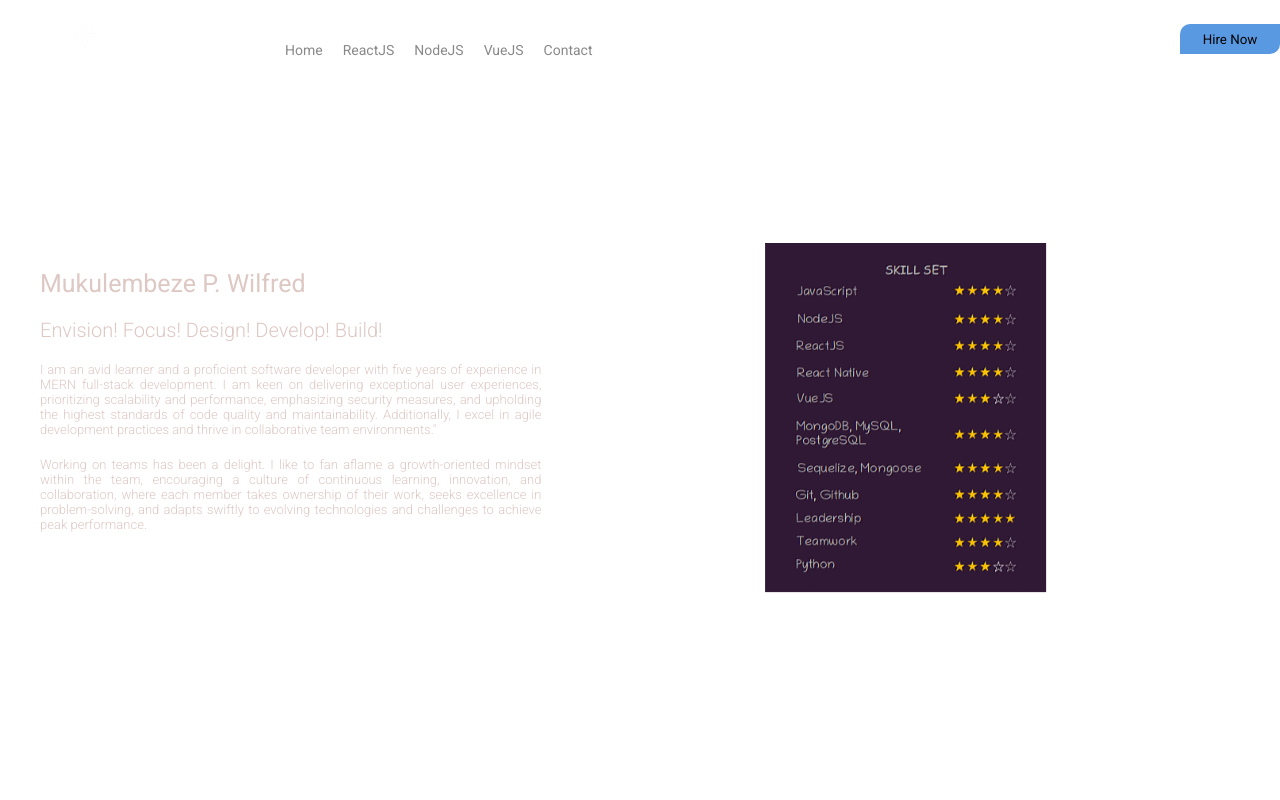
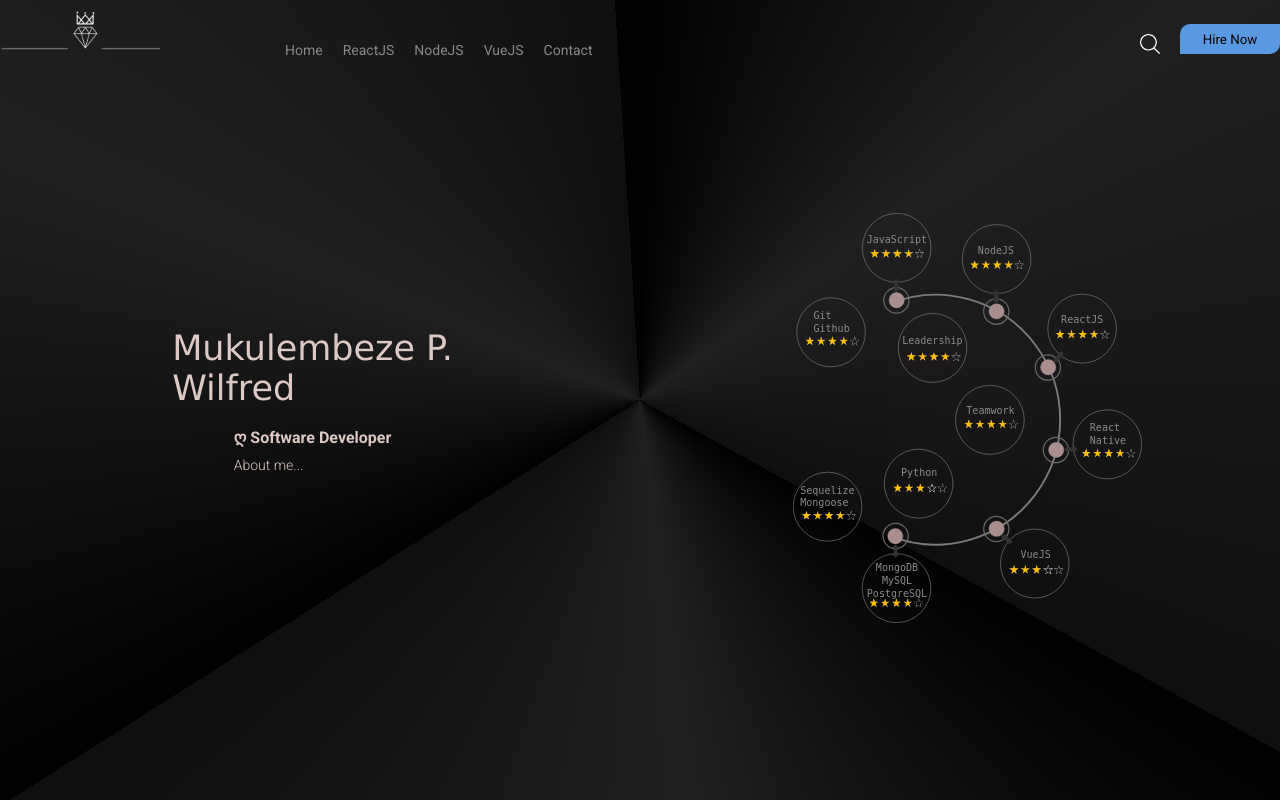
Before and after one commit to mukulembezewil/wilmukulembezeportfo, a React (Vite) app: page / in a window 1280 px wide. Built offline with nearby package versions, Linux system fonts and the light colour scheme.

Commit message:
Make changes to container styled component

```diff
--- a/src/components/Hero.jsx
+++ b/src/components/Hero.jsx
@@ -12,41 +12,48 @@ const Section = styled.div`
 const Container = styled.div`
 	height: 100vh;
 	scroll-snap-align: center;
-	/* width: 1000px; */
+	width: 100%;
 	display: flex;
-	justify-content: space-between;
+	justify-content: space-around;
 	gap: 30px;
-	padding: 40px;
+	/* padding: 40px; */
+	background: repeating-conic-gradient(
+		rgb(1, 1, 1) 0%,
+		rgb(32, 32, 32) 15%,
+		rgb(15, 15, 15) 33%
+	);
 `;
 
 const Left = styled.div`
-	flex: 3;
+	flex: 1;
 	display: flex;
 	flex-direction: column;
 	justify-content: center;
+	align-items: center;
 	gap: 20px;
 `;
 const WhatIDo = styled.div`
 	display: flex;
-	align-items: center;
-
+	flex-direction: column;
 	gap: 10px;
 `;
 
 const Title = styled.h1`
-	font-size: 25px;
+	font-family: 'Lucida Sans', 'Lucida Sans Regular', 'Lucida Grande',
+		'Lucida Sans Unicode', Geneva, Verdana, sans-serif;
+	font-size: 35px;
 	font-weight: 400;
 `;
 
 const Subtitle = styled.h2`
-	font-size: 20px;
-	font-weight: 300;
+	font-size: 16px;
+	font-weight: 600;
 `;
 
-const Description = styled.p`
-	font-size: small;
+const AboutMe = styled.p`
+	font-size: 14px;
 	font-weight: 300;
-	text-align: justify;
+	cursor: pointer;
 `;
 
 const Button = styled.button`
@@ -61,13 +68,13 @@ const Button = styled.button`
 `;
 
 const Right = styled.div`
-	flex: 4;
+	flex: 1;
 	position: relative;
 `;
 
 const Img = styled.img`
-	width: 450px;
-	height: 350px;
+	width: 350px;
+	/* height: 350px; */
 	object-fit: scale-down;
 	position: absolute;
 	top: 0;
@@ -90,31 +97,17 @@ const Hero = () => {
 			<Navbar />
 			<Container>
 				<Left>
-					<Title>Mukulembeze P. Wilfred</Title>
+					<Title>
+						Mukulembeze P. <br></br>Wilfred
+					</Title>
 					<WhatIDo>
-						<Subtitle>Envision! Focus! Design! Develop! Build!</Subtitle>
+						<Subtitle>ღ Software Developer</Subtitle>
+						<AboutMe>About me...</AboutMe>
 					</WhatIDo>
-					<Description>
-						I am an avid learner and a proficient software developer with five years
-						of experience in MERN full-stack development. I am keen on delivering
-						exceptional user experiences, prioritizing scalability and performance,
-						emphasizing security measures, and upholding the highest standards of code
-						quality and maintainability. Additionally, I excel in agile development
-						practices and thrive in collaborative team environments."
-					</Description>
-					<Description>
-						Working on teams has been a delight. I like to fan aflame a
-						growth-oriented mindset within the team, encouraging a culture of
-						continuous learning, innovation, and collaboration, where each member
-						takes ownership of their work, seeks excellence in problem-solving, and
-						adapts swiftly to evolving technologies and challenges to achieve peak
-						performance.
-					</Description>
-					{/* <Button>More</Button> */}
 				</Left>
 				<Right>
 					{/* 3d model */}
-					<Img src="./img/skills.png" />
+					<Img src="./img/skillset.svg" />
 				</Right>
 			</Container>
 		</Section>
```
